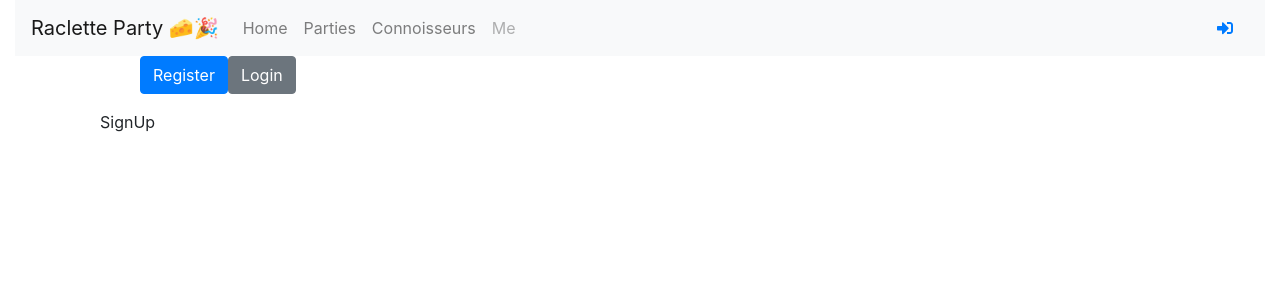
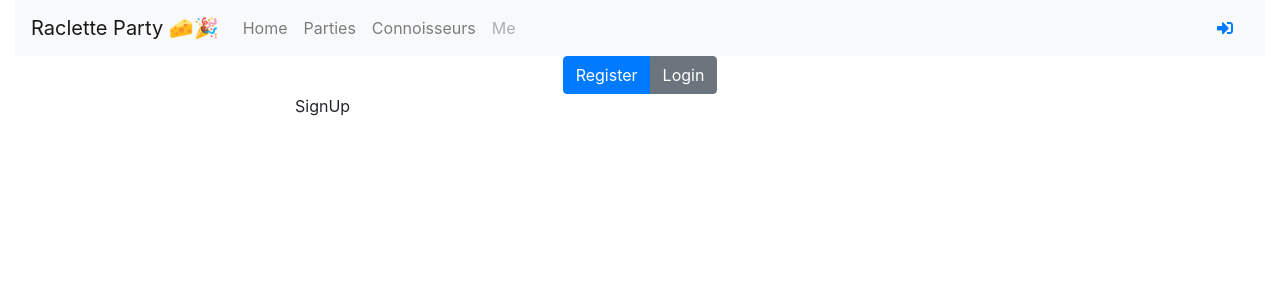
Before and after one commit to porenes/raclette-mern-front, a React (Create React App) app: page /me in a window 1280 px wide. Shown: the top 300 px of the page. Built offline with nearby package versions, Linux system fonts and the light colour scheme; no server answers.

Commit message:
Improve design of login/register page

```diff
--- a/src/components/Login/index.js
+++ b/src/components/Login/index.js
@@ -17,26 +17,40 @@ const Login = () => {
     }
   };
   return (
-    <div className="connection-form">
-      <div className="form-container container">
-        <ul>
-          <li
+    <div className="container">
+      <div className="row">
+        <div className="col"></div>
+        <div className="col-6 text-center">
+          <div
+            className="btn-group"
+            role="group"
+            aria-label="Register or Login"
+          >
+            <button
               onClick={handleModals}
               id="register"
               className={signUpModal ? "btn btn-primary" : "btn btn-secondary"}
             >
               Register
-          </li>
-          <li
+            </button>
+            <button
               onClick={handleModals}
               id="login"
               className={signInModal ? "btn btn-primary" : "btn btn-secondary"}
             >
               Login
-          </li>
-        </ul>
+            </button>
+          </div>
+        </div>
+        <div className="col"></div>
+      </div>
+      <div className="row">
+        <div className="col"></div>
+        <div className="col-8 align-self-center">
           {signUpModal && <SignUpForm />}
           {signInModal && <SignInForm />}
+        </div>
+        <div className="col"></div>
       </div>
     </div>
   );
--- a/src/pages/Profile.js
+++ b/src/pages/Profile.js
@@ -5,7 +5,7 @@ import { UidContext } from "../components/AppContext";
 const Profile = () => {
   const uid = useContext(UidContext);
   return (
-    <div className="profile-page container">
+    <div className="container">
       {uid ? (
         <div className="jumbotron jumbotron-fluid">
           <div className="container">
@@ -16,7 +16,7 @@ const Profile = () => {
           </div>
         </div>
       ) : (
-        <div className="login-container">
+        <div className="container ">
           <Login />
         </div>
       )}
```
Also changed, not shown: 1 other file (tests, documents, lock files or other folders). Lines whose indentation alone changed are shown as unchanged.
